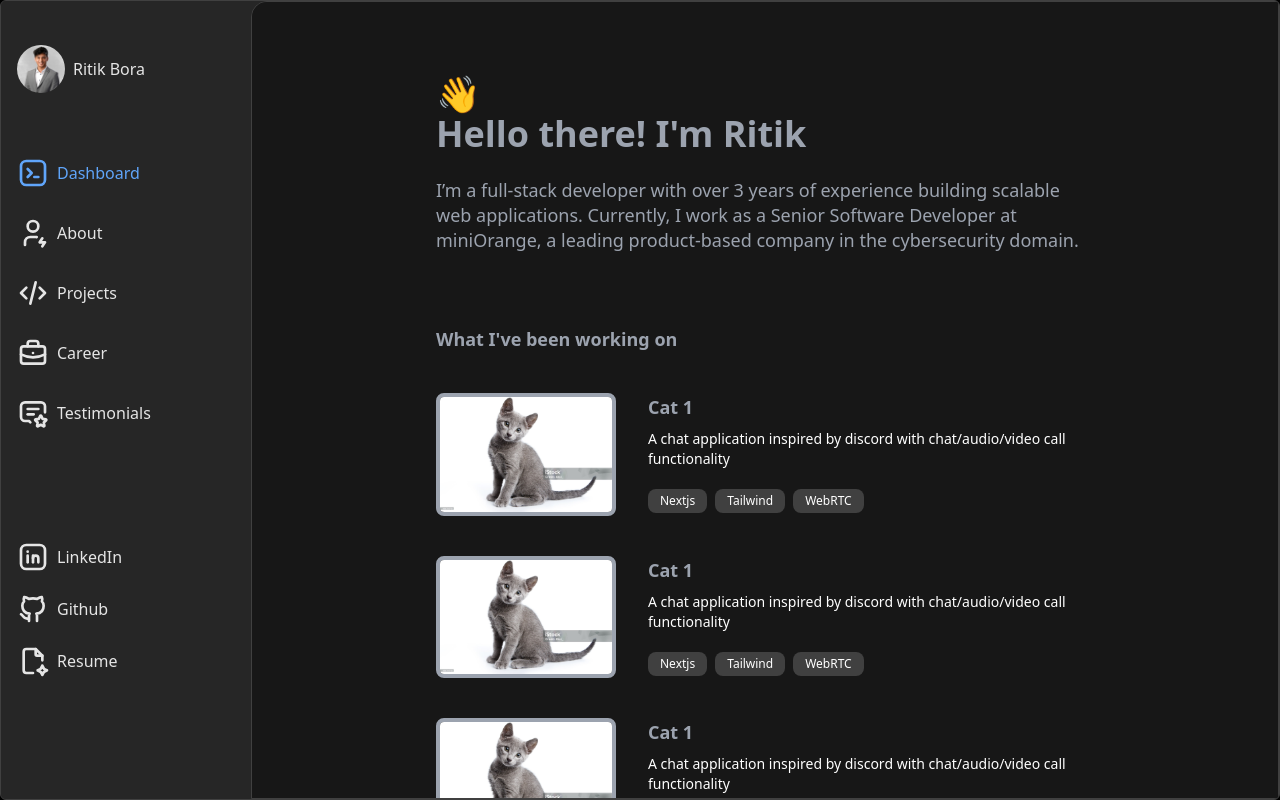
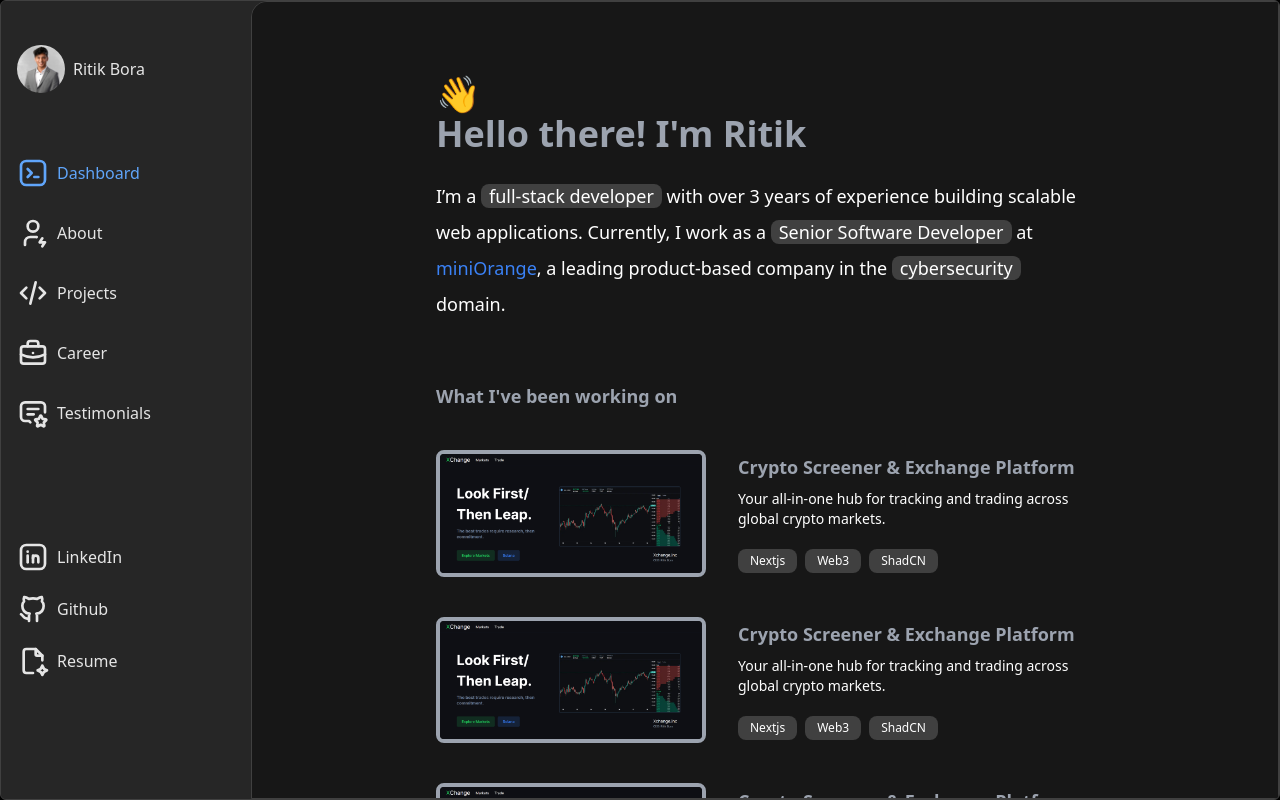
Before and after one commit to RitikBora/profile_site, a Next.js app: page / in a window 1280 px wide. Built offline with nearby package versions, Linux system fonts and the light colour scheme.

Commit message:
added xchange project

```diff
--- a/src/app/page.tsx
+++ b/src/app/page.tsx
@@ -27,14 +27,14 @@
             <div className="text-gray-400 font-bold">Hello there! I'm Ritik</div>
           </div>
           <br />
-          <div className="text-lg text-gray-400 leading-snug">
+          <div className="text-lg  leading-loose">
              <div>
-                I’m a full-stack developer with over 3 years of experience building scalable web applications. Currently, I work as a Senior Software Developer at <span className="cursor-pointer">miniOrange</span>, a leading product-based company in the cybersecurity domain. </div>
+                I’m a <span className="bg-neutral-700 rounded-lg px-2">full-stack developer</span> with over 3 years of experience building scalable web applications. Currently, I work as a <span className="bg-neutral-700 rounded-lg px-2">Senior Software Developer</span> at <a className="cursor-pointer text-blue-500">miniOrange</a>, a leading product-based company in the <span className="bg-neutral-700 rounded-lg px-2">cybersecurity</span>  domain.</div>
               <br />
 
 
           </div>
-          <div className="text-gray-400 font-semibold text-lg mt-12">
+          <div className="text-gray-400 font-semibold text-lg mt-6">
             What I've been working on
           </div>
         </div>
--- a/src/components/ui/ProjectCard.tsx
+++ b/src/components/ui/ProjectCard.tsx
@@ -23,17 +23,18 @@
     <div
       className="flex flex-1 cursor-pointer"
       onClick={() => {
-        window.open("https://www.linkedin.com/in/ritikbora" , '_blank');
+        window.open(projectLink , '_blank');
       }}
     >
       <img
         src={imageUrl}
         alt="Project"
-        height={'100px'}
-        width={'180px'}
+        height={'150px'}
+        width={'270px'}
         className="rounded-lg border-4 border-gray-400"
       />
-      <div className="ml-8">
+      <div className="ml-8  flex justify-center items-center">
+        <div>
           <div className="text-lg font-semibold text-gray-400">{title}</div>
           <div className="text-sm mt-2">{description}</div>
           <div className="flex gap-2 mt-5">
@@ -46,5 +47,6 @@
           </div>
         </div>
       </div>
+    </div>
   );
 };
--- a/src/components/ui/ProjectSection.tsx
+++ b/src/components/ui/ProjectSection.tsx
@@ -36,36 +36,26 @@
 
   const projects : Project[]= [
     {
-      title: "Cat 1",
-      description: "A chat application inspired by discord with chat/audio/video call functionality",
-      imageUrl: "/images/cat.jpg",
-      projectLink: "/",
-      techStack: ["Nextjs" , "Tailwind" , "WebRTC"]
+      title: "Crypto Screener & Exchange Platform",
+      description: "Your all-in-one hub for tracking and trading across global crypto markets.",
+      imageUrl: "/images/xchange.png",
+      projectLink: "https://xchange.ritikboradev.com/",
+      techStack: ["Nextjs" , "Web3" , "ShadCN"]
     },
     {
-      title: "Cat 1",
-      description: "A chat application inspired by discord with chat/audio/video call functionality",
-      imageUrl: "/images/cat.jpg",
-      projectLink: "/",
-      techStack: ["Nextjs" , "Tailwind" , "WebRTC"]
+      title: "Crypto Screener & Exchange Platform",
+      description: "Your all-in-one hub for tracking and trading across global crypto markets.",
+      imageUrl: "/images/xchange.png",
+      projectLink: "https://xchange.ritikboradev.com/",
+      techStack: ["Nextjs" , "Web3" , "ShadCN"]
+    },{
+      title: "Crypto Screener & Exchange Platform",
+      description: "Your all-in-one hub for tracking and trading across global crypto markets.",
+      imageUrl: "/images/xchange.png",
+      projectLink: "https://xchange.ritikboradev.com/",
+      techStack: ["Nextjs" , "Web3" , "ShadCN"]
+    },
 
-    },
-    {
-      title: "Cat 1",
-      description: "A chat application inspired by discord with chat/audio/video call functionality",
-      imageUrl: "/images/cat.jpg",
-      projectLink: "/",
-      techStack: ["Nextjs" , "Tailwind" , "WebRTC"]
-
-    },
-    {
-      title: "Cat 1",
-      description: "A chat application inspired by discord with chat/audio/video call functionality",
-      imageUrl: "/images/cat.jpg",
-      projectLink: "/",
-      techStack: ["Nextjs" , "Tailwind" , "WebRTC"]
-
-    }
   ]
 export const ProjectSection = () =>
 {
```
Also changed, not shown: public/images/xchange.png (added). Lines whose indentation alone changed are shown as unchanged.
